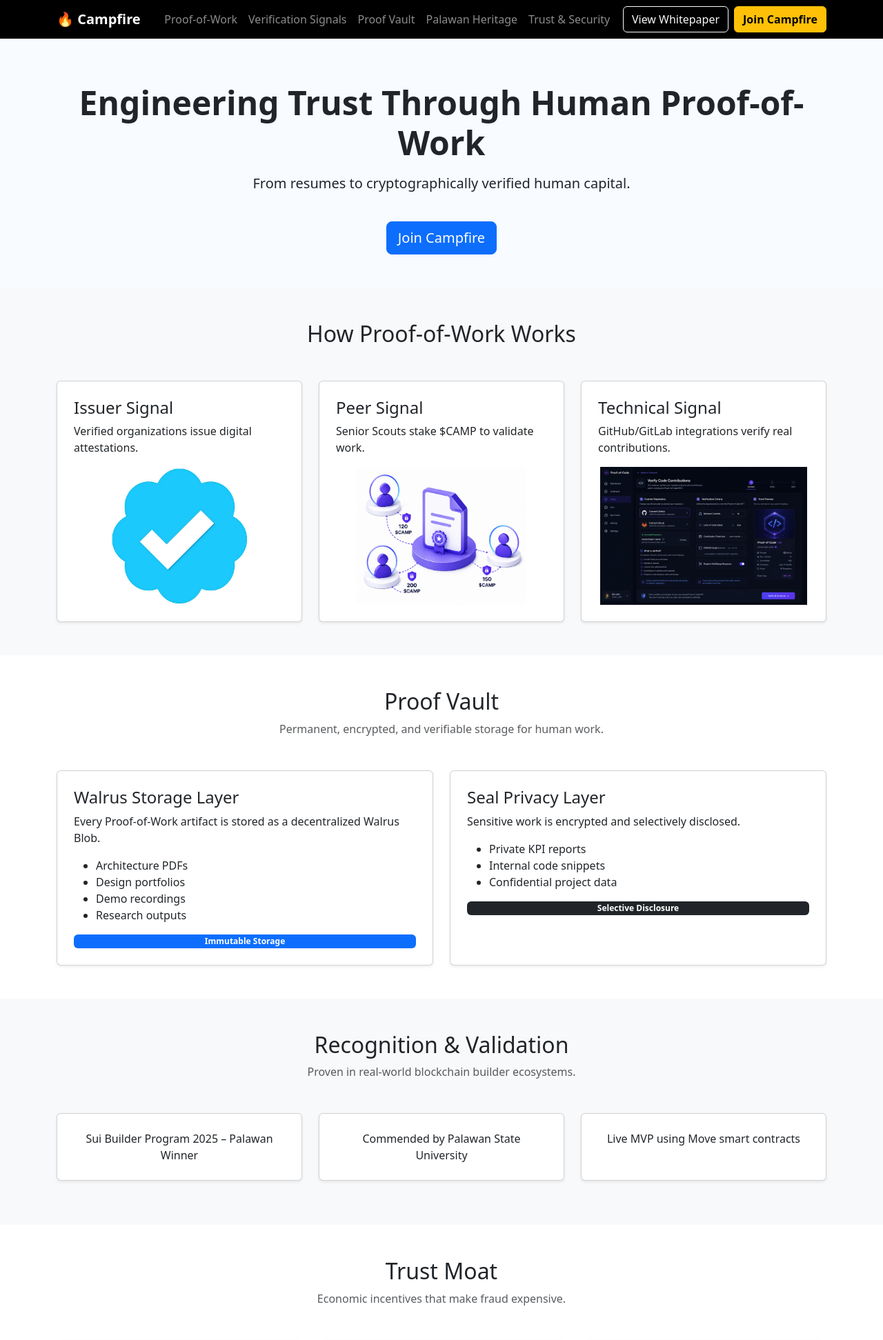
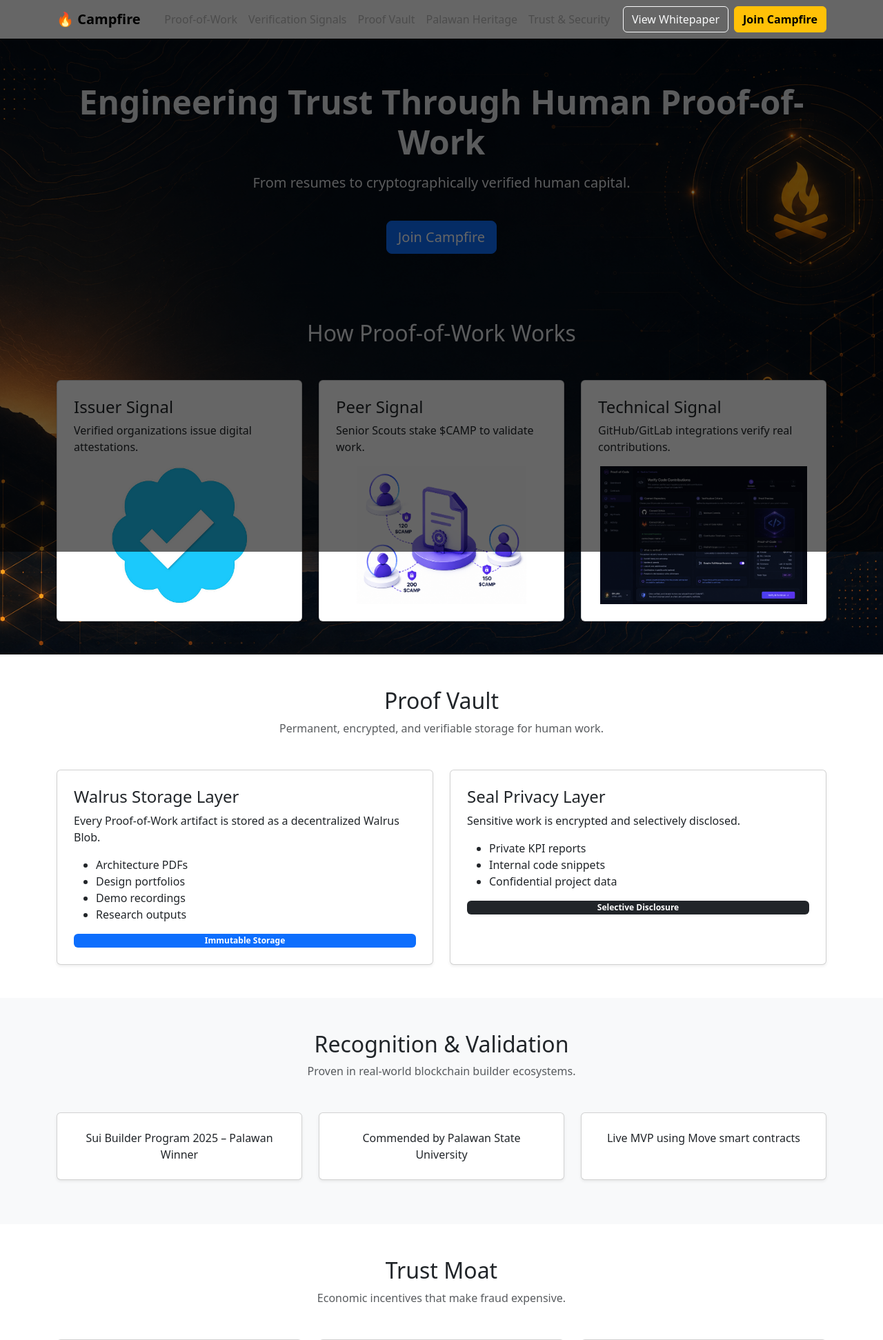
Before and after one commit to CedrickChu/Kabayan-Campfire, a Flask app: page / in a window 1280 px wide. Shown: the top 1943 px of the page at 69% size. Run offline with Flask 3, Linux system fonts and the light colour scheme.

Commit message:
added background and some navbar on hover effect

```diff
--- /dev/null
+++ b/static/css/navbar.css
@@ -0,0 +1,35 @@
+.navbar::after {
+    content: "";
+    position: fixed;
+    inset: 0;
+    background: rgba(0, 0, 0, 0.60);
+    opacity: 0;
+    pointer-events: none;
+    transition: opacity 0.3s ease;
+    z-index: -1;
+}
+
+
+.navbar:hover::after {
+    opacity: 1;
+}
+
+.navbar:hover .nav-link {
+    opacity: 0.4;
+    transition: all 0.3s ease;
+}
+
+.navbar .nav-link:hover {
+    opacity: 1 !important;
+    color: #ffc107 !important;
+    transform: translateY(-2px);
+}
+
+.navbar .nav-link {
+    position: relative;
+    transition: all 0.3s ease;
+}
+
+.navbar .nav-link:hover {
+    text-shadow: 0 0 10px rgba(255, 193, 7, 0.6);
+}
--- a/static/css/style.css
+++ b/static/css/style.css
@@ -1,10 +1,11 @@
 body{
     font-family: Inter, sans-serif;
+     background: #e5e7ea;
 }
 
 .hero{
     padding:100px 0;
-    background:#f8fbff;
+
 }
 
 .eyebrow{
@@ -58,9 +59,46 @@ body{
 }
 .signal-img {
     width: 100%;
-    max-width: 300px;   /* adjust as needed */
-    height: 200px;      /* fixed height */
-    object-fit: contain; /* keeps entire image visible */
+    max-width: 300px;
+    height: 200px;
+    object-fit: contain;
     display: block;
     margin: 0 auto;
 }
+
+.hero-how-bg {
+    color : #e5e7ea;
+    background-size: cover;
+    background-position: center;
+    background-repeat: no-repeat;
+}
+
+.navbar {
+    position: relative;
+    z-index: 1000;
+}
+
+
+.navbar:hover::after {
+    opacity: 1;
+}
+
+.navbar:hover .nav-link {
+    opacity: 0.4;
+    transition: all 0.3s ease;
+}
+
+.navbar .nav-link:hover {
+    opacity: 1 !important;
+    color: #ffc107 !important;
+    transform: translateY(-2px);
+}
+
+.navbar .nav-link {
+    position: relative;
+    transition: all 0.3s ease;
+}
+
+.navbar .nav-link:hover {
+    text-shadow: 0 0 10px rgba(255, 193, 7, 0.6);
+}
--- a/templates/base.html
+++ b/templates/base.html
@@ -3,6 +3,8 @@
 <head>
     <title>Campfire PoW</title>
     <link rel="stylesheet" href="{{ url_for('static', filename='css/style.css') }}">
+    <link rel="stylesheet" href="{{ url_for('static', filename='css/navbar.css') }}">
+
     <link href="https://cdn.jsdelivr.net/npm/bootstrap@5.3.3/dist/css/bootstrap.min.css" rel="stylesheet">
 </head>
 
--- a/templates/index.html
+++ b/templates/index.html
@@ -2,9 +2,12 @@
 
 {% block content %}
 
-{% include "sections/hero.html" %}
-
-{% include "sections/how_it_works.html" %}
+<div
+    class="hero-how-bg"
+    style="background-image: url('{{ url_for('static', filename='images/background.png') }}');">
+    {% include "sections/hero.html" %}
+    {% include "sections/how_it_works.html" %}
+</div>
 
 {% include "sections/proof_vault.html" %}
 
--- a/templates/partials/navbar.html
+++ b/templates/partials/navbar.html
@@ -1,4 +1,4 @@
-<nav class="navbar navbar-expand-lg navbar-dark bg-black border-bottom">
+<nav class="navbar navbar-expand-lg">
     <div class="container">
         <!-- Logo -->
         <a class="navbar-brand fw-bold" href="#">
--- a/templates/sections/how_it_works.html
+++ b/templates/sections/how_it_works.html
@@ -1,4 +1,4 @@
-<section class="py-5 bg-light">
+<section class="py-5">
     <div class="container">
 
         <h2 class="text-center mb-5">How Proof-of-Work Works</h2>
```
Also changed, not shown: static/images/background.png (added).
